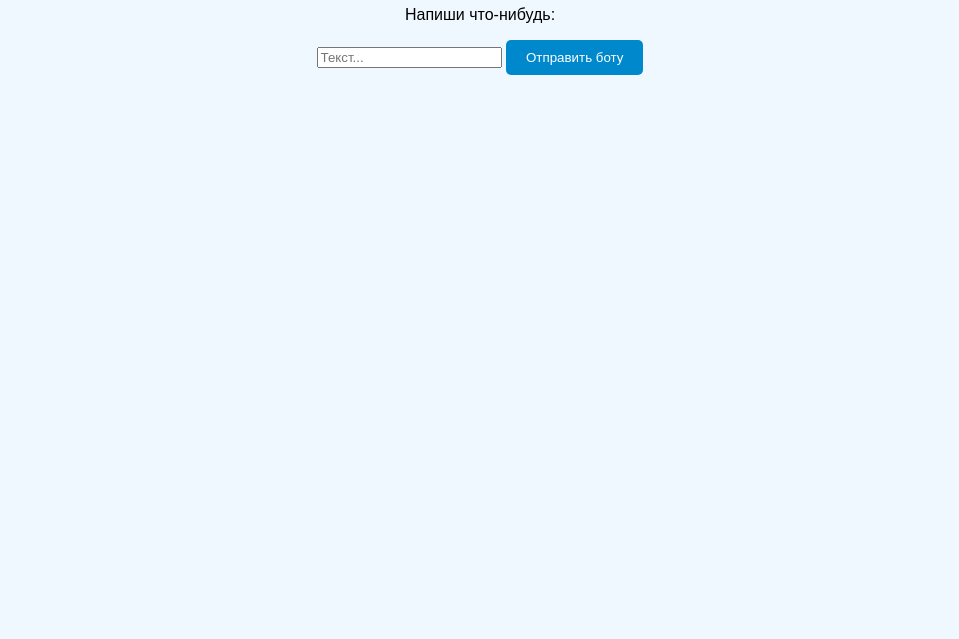
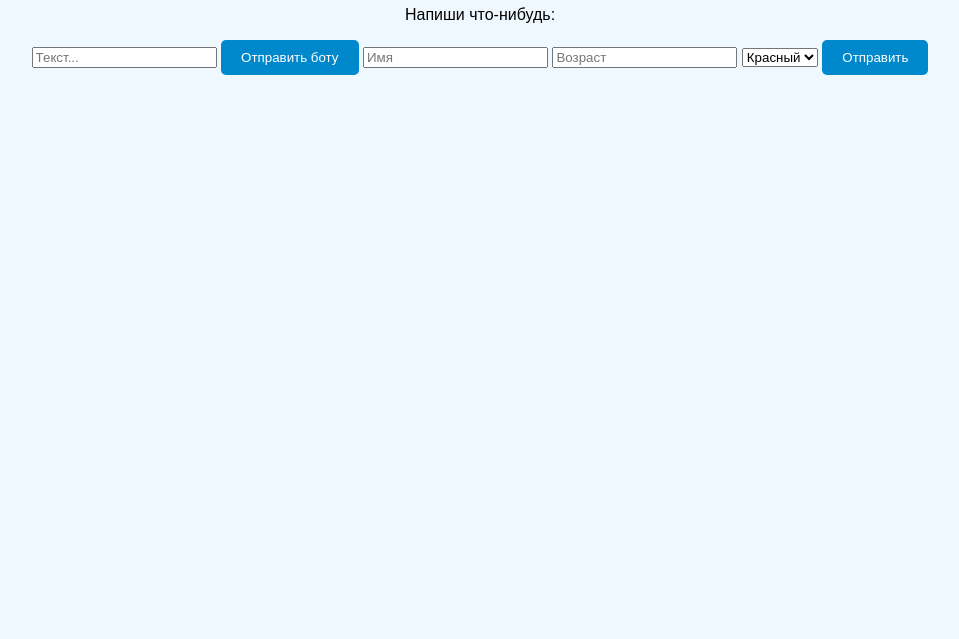
Before and after one commit to kiirachka/my-telegram-webapp, a plain HTML site: page index.html in a window 1280 px wide. Shown: the part 161-800 px from the top of the page, without its empty margins (160-1119 px from the left). Drawn offline with Linux system fonts and the light colour scheme.

Commit message:
Update index.html

```diff
--- a/index.html
+++ b/index.html
@@ -61,3 +61,23 @@
     </script>
 </body>
 </html>
+
+        <input type="text" id="name" placeholder="Имя">
+<input type="number" id="age" placeholder="Возраст">
+<select id="color">
+    <option value="red">Красный</option>
+    <option value="blue">Синий</option>
+</select>
+<button onclick="sendToBot()">Отправить</button>
+
+<script>
+    function sendToBot() {
+        const data = {
+            name: document.getElementById("name").value,
+            age: document.getElementById("age").value,
+            color: document.getElementById("color").value
+        };
+        Telegram.WebApp.sendData(JSON.stringify(data));
+        Telegram.WebApp.close();
+    }
+</script>
```
